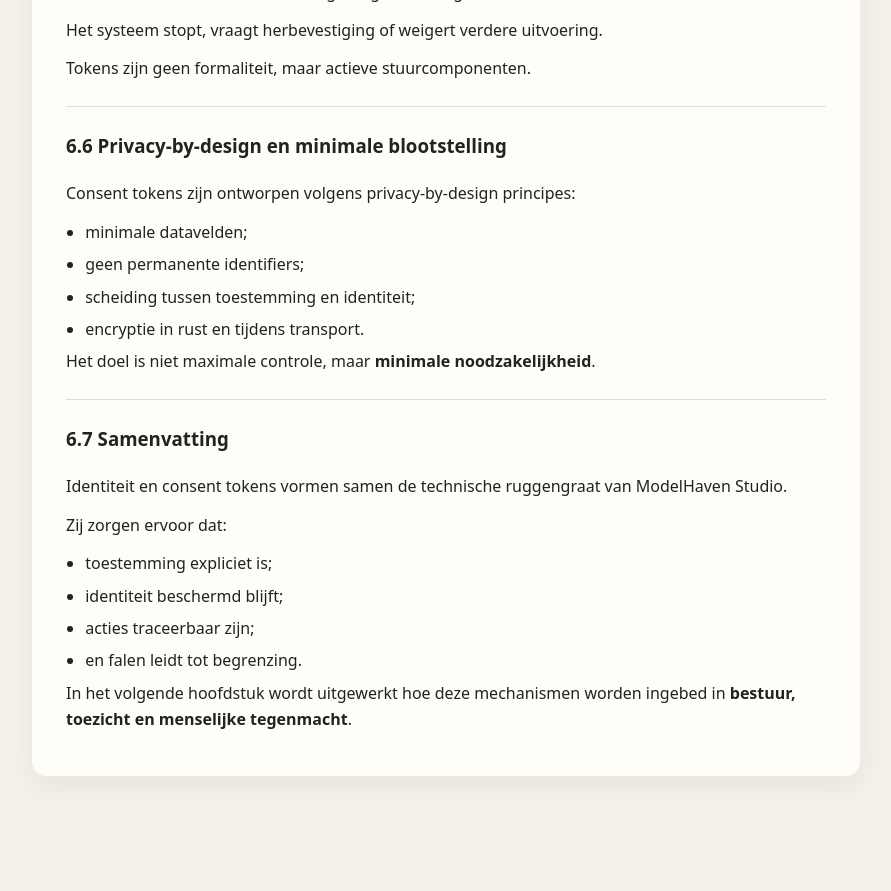
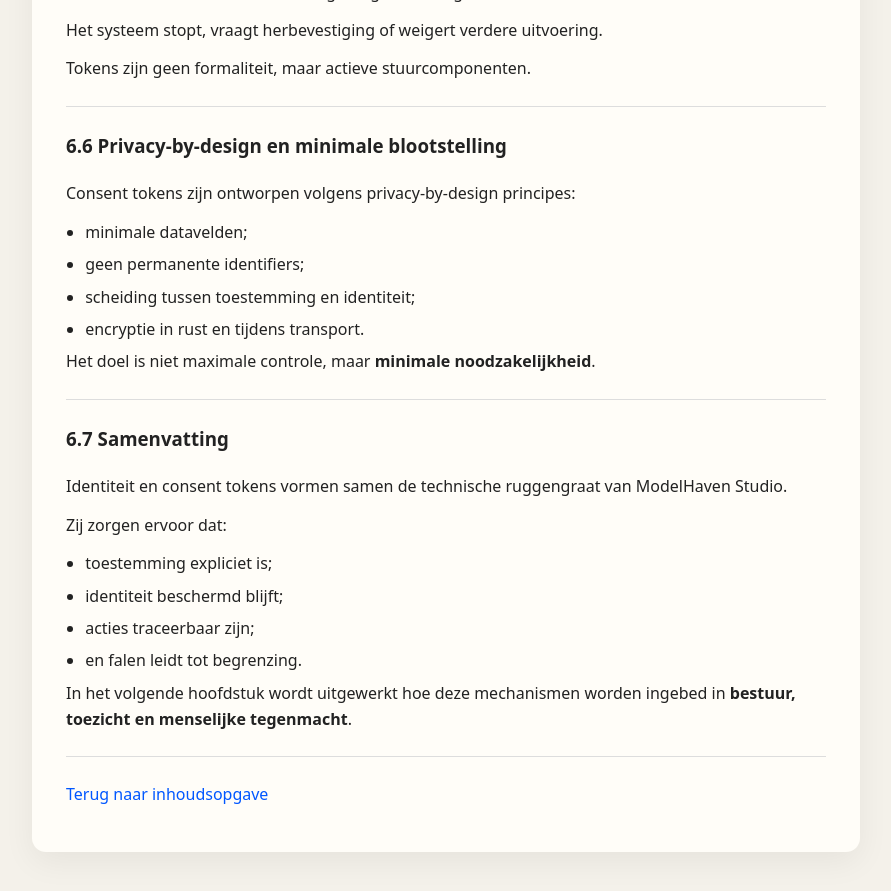
Before and after one commit to MartijnBruzzese/ModelHaven-Studio, a Jekyll site: the page built from WHITE_PAPERS/NL/MODELHAVEN_STUDIO_NL/07_HOOFDSTUK_6_CONSENT_ARCHITECTUUR_EN_IDENTITEIT.md, in a window 1280 px wide and 900 px high, scrolled down 2178 px. Shown: the top 891 px of the window, without its empty margins (194-1085 px from the left). Built offline with Jekyll 4.4.1, drawn with Linux system fonts in a browser that asks for light colours; our own code applies the rules of GitHub Pages for plain Markdown files; before the commit the page ends 3002 px from its top, so only the background shows below that.

Commit message:
Update 07_HOOFDSTUK_6_CONSENT_ARCHITECTUUR_EN_IDENTITEIT.md

```diff
--- a/WHITE_PAPERS/NL/MODELHAVEN_STUDIO_NL/07_HOOFDSTUK_6_CONSENT_ARCHITECTUUR_EN_IDENTITEIT.md
+++ b/WHITE_PAPERS/NL/MODELHAVEN_STUDIO_NL/07_HOOFDSTUK_6_CONSENT_ARCHITECTUUR_EN_IDENTITEIT.md
@@ -122,3 +122,7 @@ Zij zorgen ervoor dat:
 - en falen leidt tot begrenzing.
 
 In het volgende hoofdstuk wordt uitgewerkt hoe deze mechanismen worden ingebed in **bestuur, toezicht en menselijke tegenmacht**.
+
+---
+
+[Terug naar inhoudsopgave](#inhoudsopgave)
```
